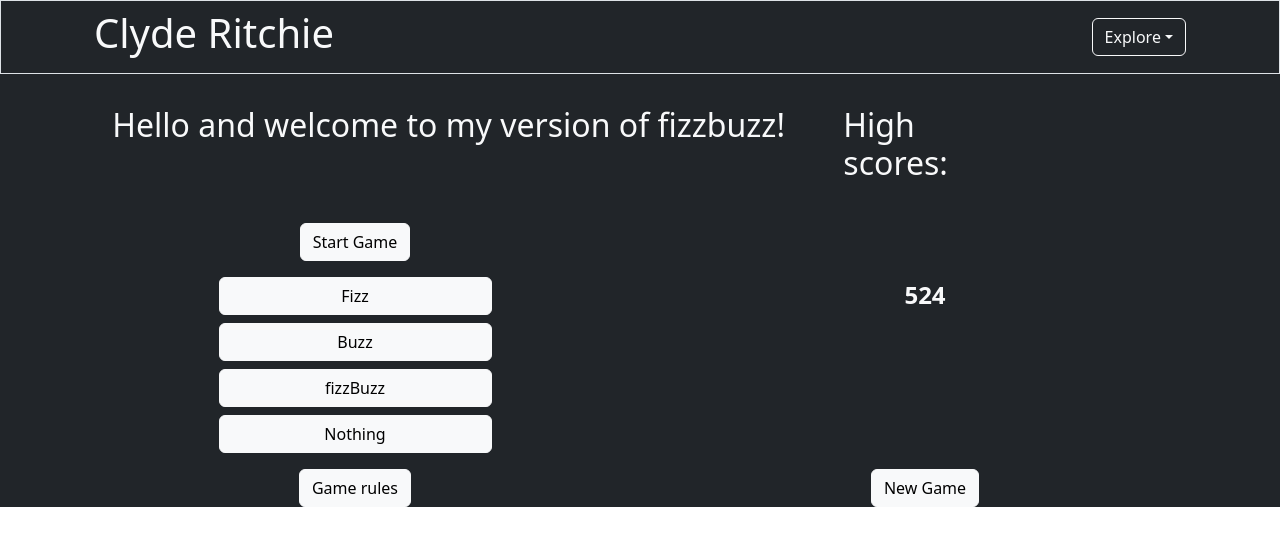
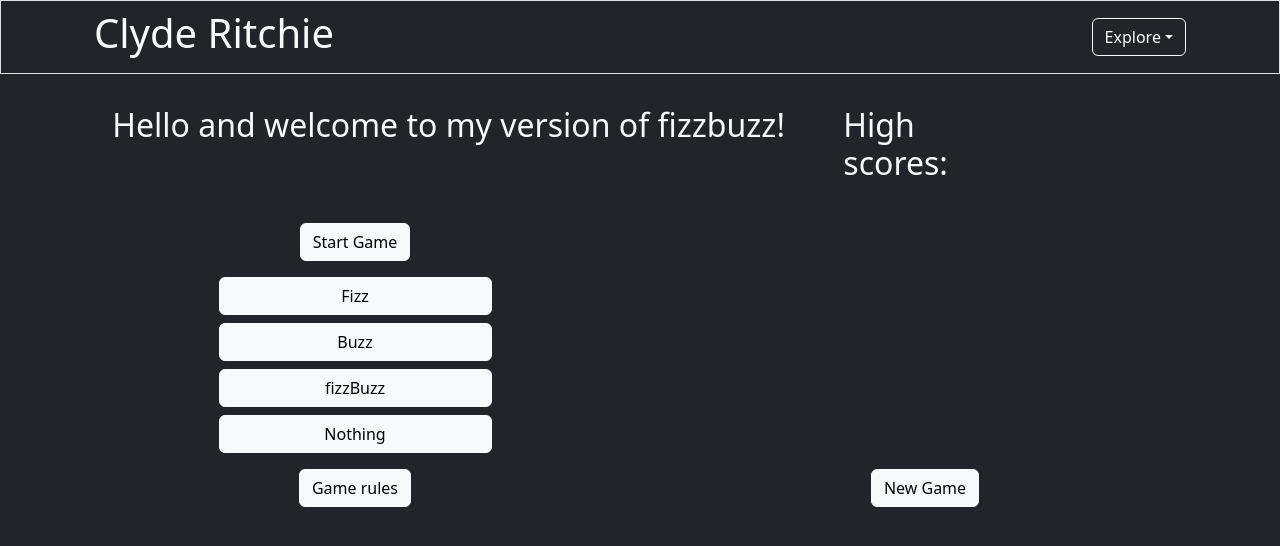
Before and after one commit to Clyderitchie/reactPortfolio, a React (Vite) app in the folder portfolio/: page /fizzBuzz in a window 1280 px wide. Shown: the top 546 px of the page. Built offline with nearby package versions, Linux system fonts and the light colour scheme.

Commit message:
Fixed the randomNumber fully now. It only renders when the game is started, it will also update to a random number once a user answers the question. Also updated the bg-dark of the root for the REACT app so that it is the full view height now.

```diff
--- a/portfolio/index.html
+++ b/portfolio/index.html
@@ -11,7 +11,7 @@
 </head>
 
 <body>
-  <div class="bg-dark" id="root"></div>
+  <div class="bg-dark vh-100" id="root"></div>
 
   <script src="https://cdn.jsdelivr.net/npm/bootstrap@5.3.2/dist/js/bootstrap.bundle.min.js"
     integrity="sha384-C6RzsynM9kWDrMNeT87bh95OGNyZPhcTNXj1NW7RuBCsyN/o0jlpcV8Qyq46cDfL"
--- a/portfolio/src/pages/fizzBuzz.jsx
+++ b/portfolio/src/pages/fizzBuzz.jsx
@@ -4,7 +4,7 @@ function FizzBuzz() {
   const [score, setScore] = useState(parseInt(localStorage.getItem('score')) || 0);
   const [scores, setScores] = useState(JSON.parse(localStorage.getItem('scores')) || []);
   const [timer, setTimer] = useState(60);
-  const [randomNumber, setRandomNumber] = useState(0);
+  const [randomNumber, setRandomNumber] = useState(null);
   // const [randomNumber, setRandomNumber] = useState(Math.floor(Math.random() * 1000));
   const [selectedBtn, setSelectedBtn] = useState('');
   // const numberInputRef = useRef(null);
@@ -37,12 +37,15 @@ function FizzBuzz() {
   useEffect(() => {
     answerBtns();
     renderScores();
-    const newRandomNumber = Math.floor(Math.random() * 1000);
-    setRandomNumber(newRandomNumber);
+    // const newRandomNumber = Math.floor(Math.random() * 1000);
+    // setRandomNumber(newRandomNumber);
     startBtnRef.current.addEventListener('click', startTimer);
   }, []);
 
   const startTimer = () => {
+    const newRandomNumber = Math.floor(Math.random() * 1000);
+    setRandomNumber(newRandomNumber);
+
     const countdown = setInterval(() => {
       setTimer((prevTimer) => {
         if (prevTimer <= 0) {
@@ -183,8 +186,7 @@ function FizzBuzz() {
             </div>
           </div>
           <div className="col-6 d-flex justify-content-center">
-            <div id="numberInput" className="fw-bold fs-4 text-light">{randomNumber}</div>
-            {/* <div id="numberInput" className="fw-bold fs-4 text-light" ref={numberInputRef}>{randomNumber}</div> */}
+            <div id="numberInput" className="fw-bold fs-4 text-light">{randomNumber !== null && randomNumber}</div>
           </div>
         </div>
       </div>
```
